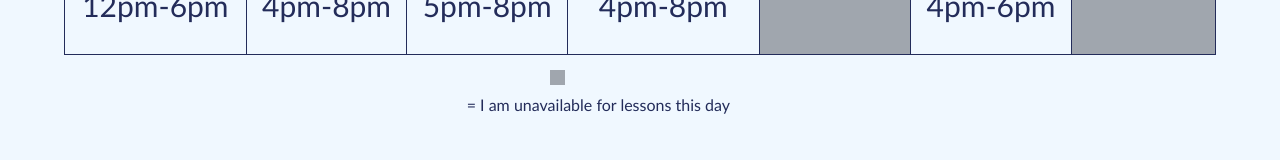
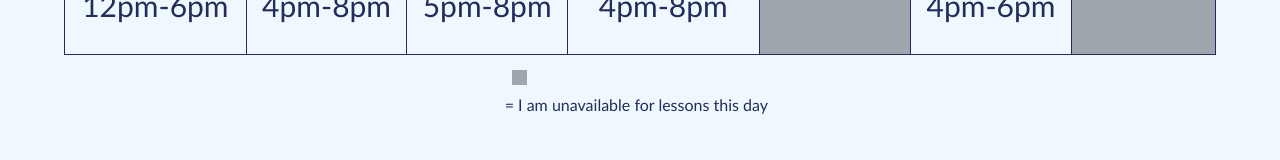
Before and after one commit to Murenn/misc, a plain HTML site: page Contact.html in a window 1280 px wide. Shown: the part 328-488 px from the top of the page. Drawn offline with Linux system fonts and the light colour scheme.

Commit message:
Update Piano Website.css

```diff
--- a/Piano Website.css
+++ b/Piano Website.css
@@ -158,7 +158,7 @@ table {
 	height: 15px;
 	background-color: #A0A6AE;
 	margin: 5px;
-	margin-left: 550px;
+	margin-left: 40%;
 	float: left;
 	display: inline-block;
 }
@@ -168,7 +168,7 @@ table {
 	float: right;
 	margin: 5px;
 	margin-left: 0;
-	margin-right: 550px;
+	margin-right: 40%;
 	display: inline-block;
 
 }
```
